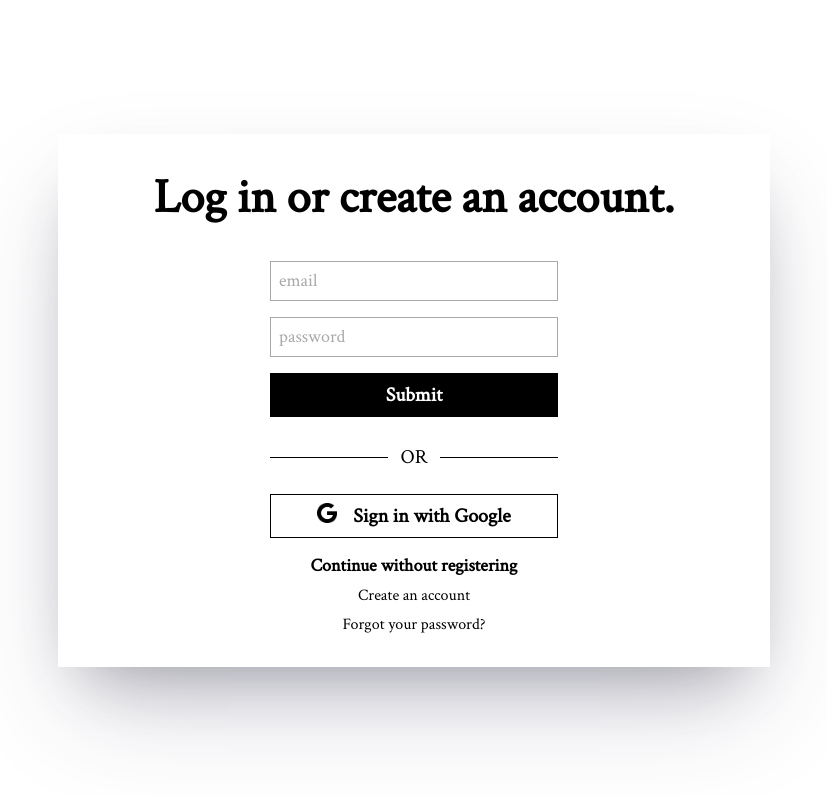
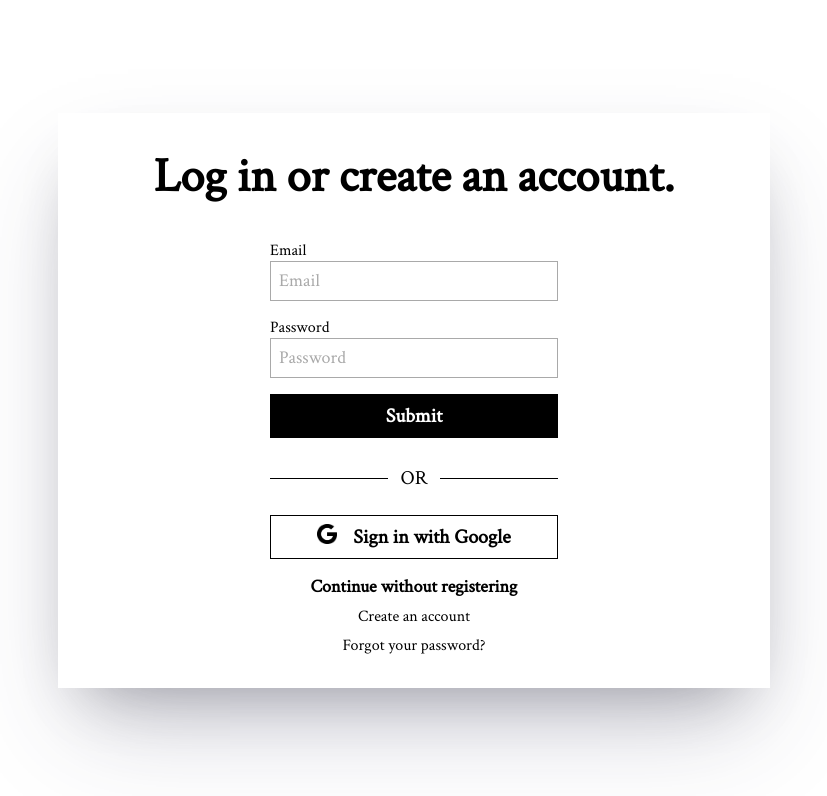
Before and after one commit to valeriegc/Chess, a SvelteKit app: page / in a window 1280 px wide. Shown: the top 796 px of the page, without its empty margins (226-1053 px from the left). Built offline with nearby package versions, Linux system fonts and the light colour scheme.

Commit message:
further auth updates csss

```diff
--- a/src/components/Auth.svelte
+++ b/src/components/Auth.svelte
@@ -31,14 +31,17 @@
 	<p class="login" style="padding-bottom:1rem">Log in or create an account.</p>
 	<form>
 		<label>
-			<input type="email" placeholder="email" bind:value={email} />
+			<p class={email ? 'filling' : 'notFilled'}>Email</p>
+			<input type="email" placeholder="Email" bind:value={email} />
 		</label>
 		<label>
-			<input type="password" placeholder="password" bind:value={password} />
+			<p class={password ? 'filling' : 'notFilled'}>Password</p>
+			<input type="password" placeholder="Password" bind:value={password} />
 		</label>
 		{#if createAccount}
 			<label>
-				<input type="password" placeholder="confirm password" bind:value={confirmationPassword} />
+				<p class={confirmationPassword ? 'filling' : 'notFilled'}>Confirm Password</p>
+				<input type="password" placeholder="Confirm Password" bind:value={confirmationPassword} />
 			</label>
 		{/if}
 	</form>
@@ -98,6 +101,7 @@
 		gap: 1rem;
 		margin: 1rem;
 	}
+
 	input:focus-within,
 	input:hover {
 		border: 2px black solid;
```
